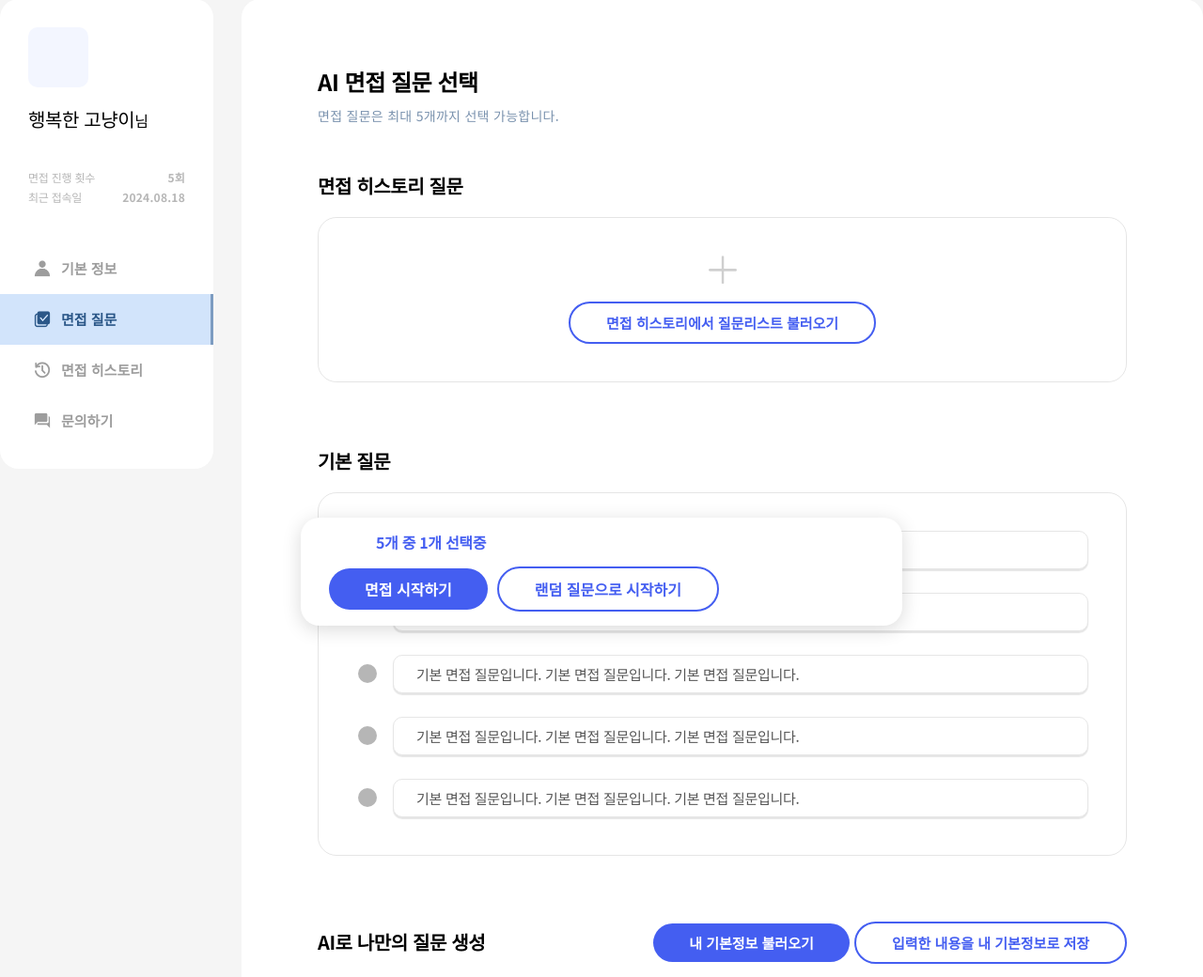
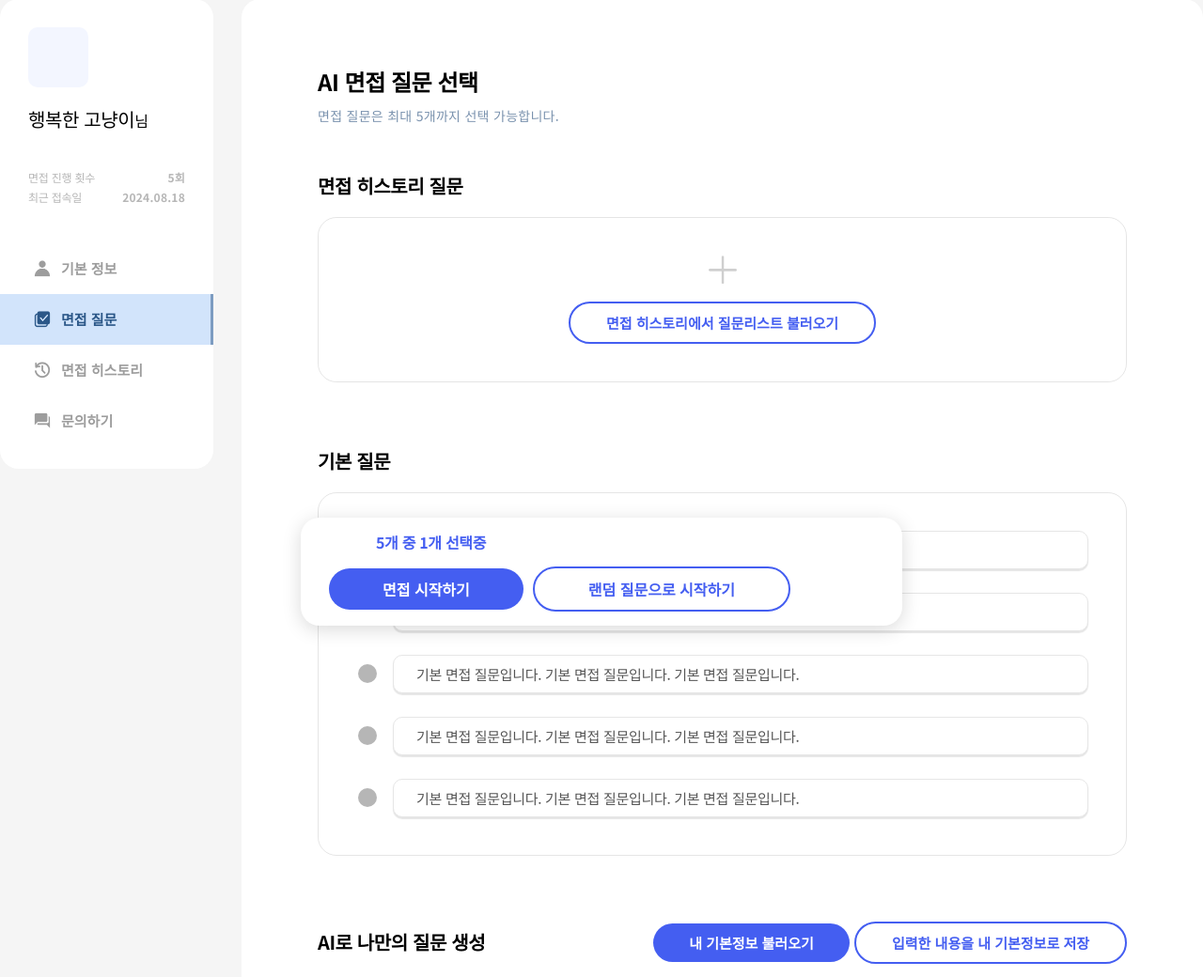
Before and after one commit to seon1112/HireU, a Flask app: page /make_question in a window 1280 px wide. Shown: the part 81-1121 px from the top of the page at 94% size. Run offline with Flask 3, Linux system fonts and the light colour scheme.

Commit message:
김경선_버튼 padding 변경

```diff
--- a/app/static/css/global.css
+++ b/app/static/css/global.css
@@ -302,7 +302,7 @@ input:focus {
   font-size: 16px;
   font-weight: 600;
   cursor: pointer;
-  padding: 10px 38px;
+  padding: 10px 57px;
   color: var(--White);
   background-color: var(--Main-3);
   white-space: nowrap;
@@ -340,7 +340,7 @@ input:focus {
   font-size: 16px;
   font-weight: 600;
   cursor: pointer;
-  padding: 10px 38px;
+  padding: 10px 57px;
   color: var(--Main-3);
   background-color: var(--White);
   border: 2px solid var(--Main-3);
```
